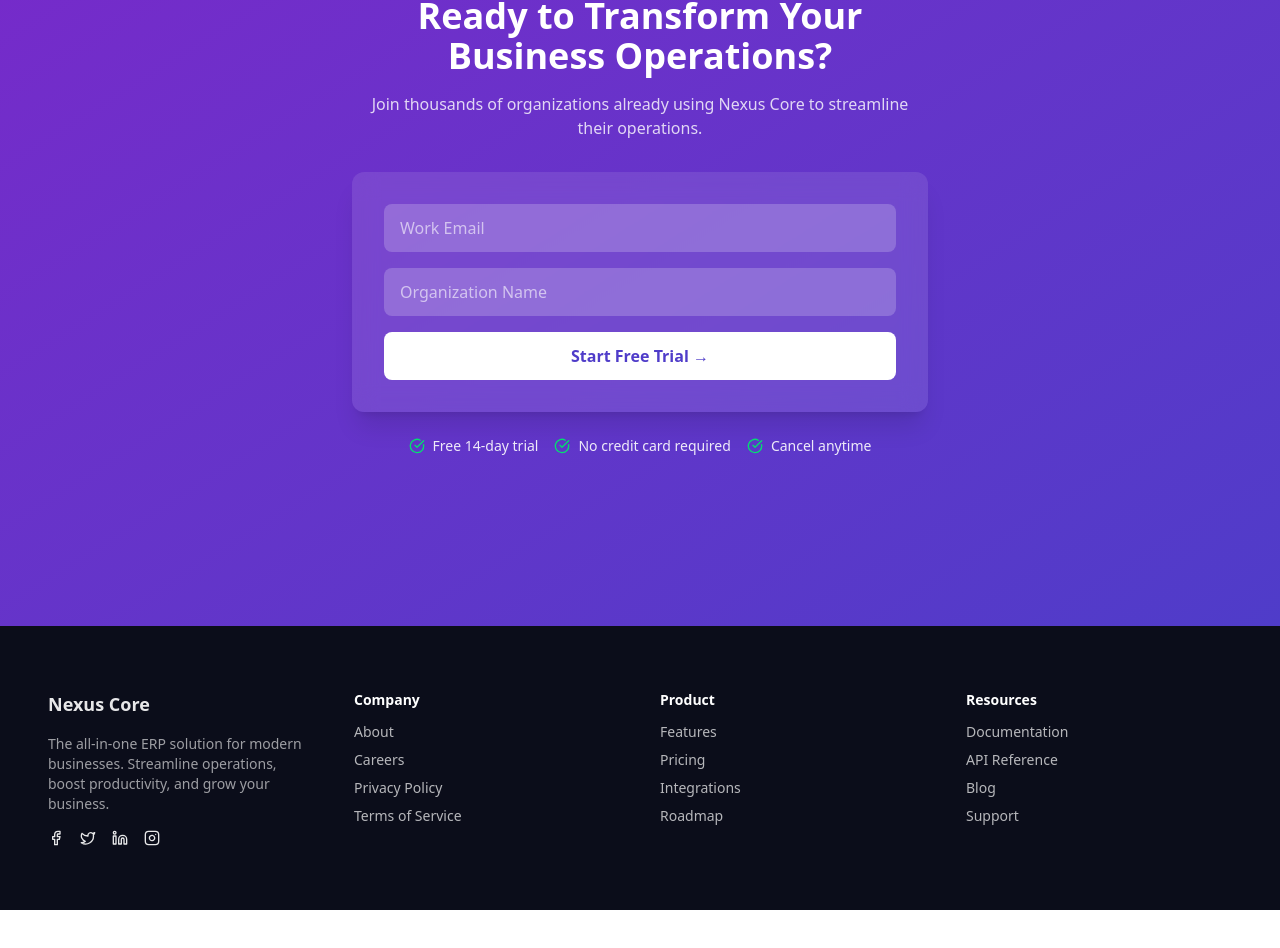
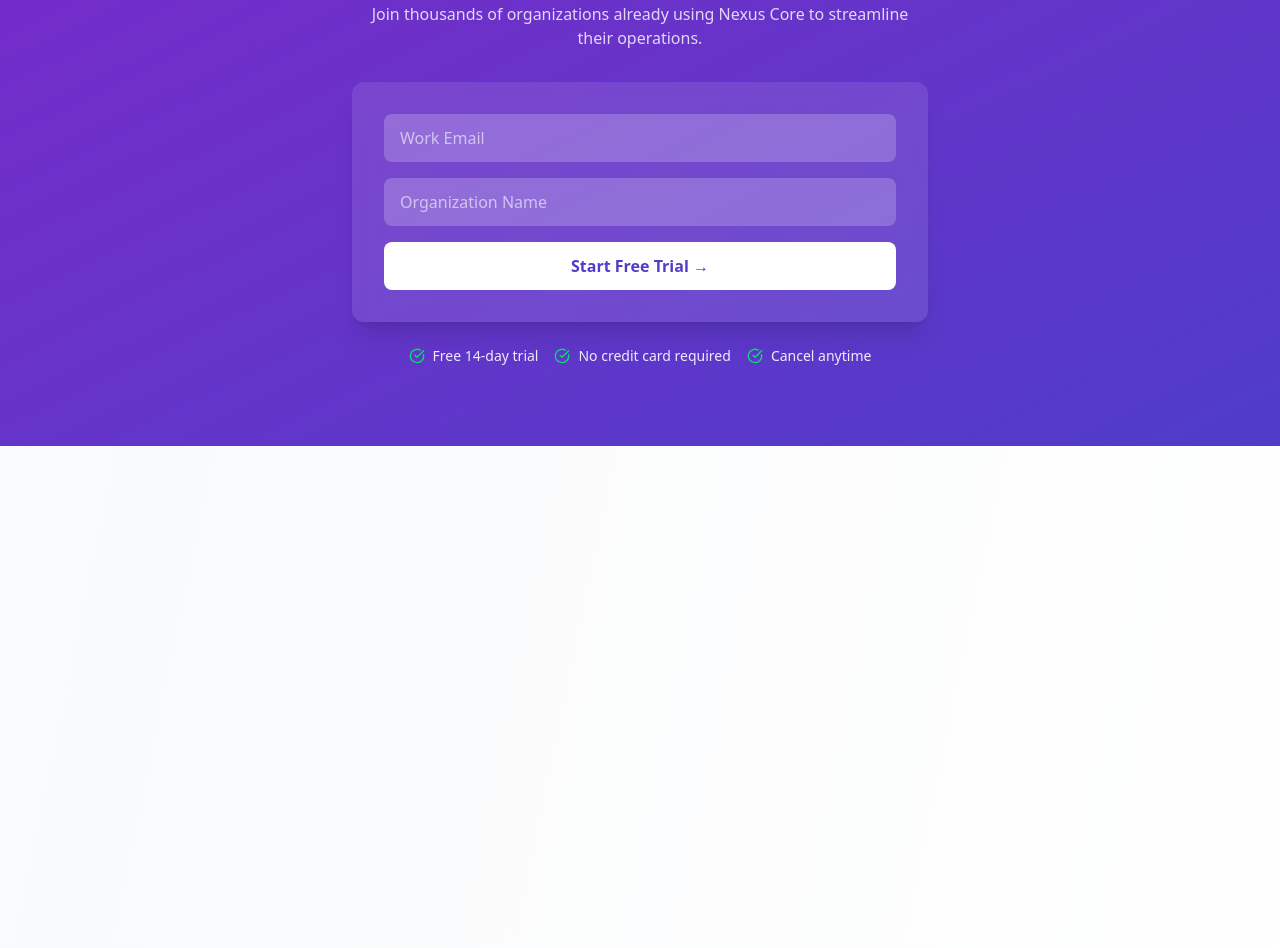
Before and after one commit to Balamiayush/Hasaan-Ahmad, a Next.js app: page / in a window 1280 px wide. Shown: the part 4894-5842 px from the top of the page. Before the commit the page ends 5804 px from the top, so only its background shows below. Built offline with nearby package versions, Linux system fonts and the light colour scheme.

Commit message:
Refactor Footer component structure; create Content component for better organization; update CallToAction section styling

```diff
--- a/app/components/CallToAction.tsx
+++ b/app/components/CallToAction.tsx
@@ -8,7 +8,7 @@
   const [company, setCompany] = useState('');
 
   return (
-    <section className="min-h-screen flex items-center justify-center bg-gradient-to-br from-[#7928CA] to-[#4F3CC9] px-4 py-20">
+    <section className="  flex items-center justify-center bg-gradient-to-br from-[#7928CA] to-[#4F3CC9] px-4 py-20">
       <div className="text-center max-w-xl w-full">
         <motion.h2
           initial={{ opacity: 0, y: 20 }}
--- a/app/components/Footer.tsx
+++ b/app/components/Footer.tsx
@@ -1,76 +1,10 @@
-'use client';
+"use client"
+import React from 'react'
 
-import { FC } from 'react';
-import {
-  Facebook,
-  Twitter,
-  Linkedin,
-  Instagram,
-} from 'lucide-react';
-import { motion } from 'framer-motion';
+const Footer = () => {
+  return (
+    <div className='h-[800px] '>Footer</div>
+  )
+}
 
-const Footer: FC = () => {
-  const socialIcons = [
-    { icon: <Facebook size={16} />, href: '#' },
-    { icon: <Twitter size={16} />, href: '#' },
-    { icon: <Linkedin size={16} />, href: '#' },
-    { icon: <Instagram size={16} />, href: '#' },
-  ];
-
-  const footerLinks = [
-    {
-      title: 'Company',
-      links: ['About', 'Careers', 'Privacy Policy', 'Terms of Service'],
-    },
-    {
-      title: 'Product',
-      links: ['Features', 'Pricing', 'Integrations', 'Roadmap'],
-    },
-    {
-      title: 'Resources',
-      links: ['Documentation', 'API Reference', 'Blog', 'Support'],
-    },
-  ];
-
-  return (
-    <footer className="bg-[#0B0D1A] text-white/90 py-16 px-6 sm:px-12">
-      <div className="max-w-7xl mx-auto grid grid-cols-1 sm:grid-cols-2 md:grid-cols-4 gap-10">
-        {/* Logo & Description */}
-        <div className="space-y-4 col-span-1">
-          <div className="text-lg font-semibold">Nexus Core</div>
-          <p className="text-sm text-white/60">
-            The all-in-one ERP solution for modern businesses. Streamline operations, boost productivity, and grow your business.
-          </p>
-          <div className="flex items-center gap-4 mt-4">
-            {socialIcons.map((s, i) => (
-              <motion.a
-                key={i}
-                href={s.href}
-                className="hover:text-white"
-                whileHover={{ scale: 1.1 }}
-              >
-                {s.icon}
-              </motion.a>
-            ))}
-          </div>
-        </div>
-
-        {/* Footer Links */}
-        {footerLinks.map((section, index) => (
-          <div key={index} className="space-y-3">
-            <h4 className="text-sm font-semibold text-white">{section.title}</h4>
-            <ul className="text-sm text-white/70 space-y-2">
-              {section.links.map((link, i) => (
-                <li key={i} className="hover:text-white cursor-pointer transition">
-                  {link}
-                </li>
-              ))}
-            </ul>
-          </div>
-        ))}
-      </div>
-    </footer>
-  );
-};
-
-export default Footer;
+export default Footer
--- /dev/null
+++ b/app/components/footer/Content.tsx
@@ -0,0 +1,61 @@
+"use client"
+import React from 'react'
+import Link from 'next/link'
+export default function Content() {
+  return (
+    <div className='bg-[#4E4E5A] py-8 px-12 h-[90vh] lg:h-full w-full flex flex-col justify-between'>
+        <Section2 />
+        <Nav />
+    </div>
+  )
+}
+
+const Section2 = () => {
+    return (
+        <div className='flex justify-center items-center h-[50vh] w-full lg:h-screen'>
+            <h1 className='text-[14vw] leading-[0.8] mt-10 text-white font-bold'>Nexus Core</h1>
+            <p className='bg-black text-white p-2 rounded-sm'>©copyrig  ht</p>
+        </div>
+    )
+}
+
+const Nav = () => {
+    return (
+        <div className='flex shrink-0 gap-20 '>
+            <div className='flex flex-col gap-2'>
+                <h3 className='mb-2 uppercase text-[#ffffff80]'>About</h3>
+                <Link href="/">
+                    <p>Home</p>
+                    <p>Home</p>
+                </Link>
+                <Link href="/projects">
+                    <p>Projects</p>
+                    <p>Projects</p>
+                </Link>
+                <Link href="/our-mission">
+                    <p>Our Mission</p>
+                    <p>Our Mission</p>
+                </Link>
+                <Link href="/contact-us">
+                    <p>Contact Us</p>
+                    <p>Contact Us</p>
+                </Link>
+            </div>
+            <div className='flex flex-col gap-2'>
+                <h3 className='mb-2 uppercase text-[#ffffff80]'>Education</h3>
+                <Link href="/news">
+                    <p>News</p>
+                </Link>
+                <Link href="/learn">
+                    <p>Learn</p>
+                </Link>
+                <Link href="/certification">
+                    <p>Certification</p>
+                </Link>
+                <Link href="/publications">
+                    <p>Publications</p>
+                </Link>
+            </div>
+        </div>
+    )
+}
--- /dev/null
+++ b/app/components/footer/Footer1.tsx
@@ -0,0 +1,18 @@
+"use client"
+import React from 'react'
+import Content from './Content';
+
+export default function Footer() {
+  return (
+    <div
+        className='relative h-[500px] lg:h-[800px] '
+        style={{clipPath: "polygon(0% 0, 100% 0%, 100% 100%, 0 100%)"}}
+    >
+        <div className='relative h-[calc(100vh+500px)] lg:h-[calc(100vh+800px)] -top-[100vh] '>
+            <div className='h-[500px] lg:h-[800px] sticky top-[calc(100vh-500px)] lg:top-[calc(100vh-800px)]'>
+                <Content />
+            </div>
+        </div>
+    </div>
+  )
+}
--- /dev/null
+++ b/app/components/footer/Footer2.tsx
@@ -0,0 +1,15 @@
+import React from 'react'
+import Content from './Content';
+
+export default function Footer() {
+  return (
+    <div
+      className='relative h-[800px]'
+      style={{clipPath: "polygon(0% 0, 100% 0%, 100% 100%, 0 100%)"}}
+    >
+      <div className='fixed bottom-0 h-[800px] w-full'>
+        <Content />
+      </div>
+    </div>
+  )
+}
--- a/app/page.tsx
+++ b/app/page.tsx
@@ -9,8 +9,7 @@
 import CommunicationPlatform from "./components/CommunicationPlatform";
 import PricingSection from "./components/PricingSection";
 import CallToAction from "./components/CallToAction";
-import Footer from "./components/Footer";
-import Navbar from "./components/Navbar";
+import Footer from "./components/footer/Footer1";
 import { useEffect } from "react";
 
 export default function Home() {
@@ -26,7 +25,7 @@
 });
   })
   return (
-    <div className="w-full bg-gradient-to-br from-white via-gray-50  ">
+    <div className="w-full bg-gradient-to-br from-white via-gray-50 relative   ">
       <Loading/>
       <Hero/>
       <FeaturesSection/>
```
